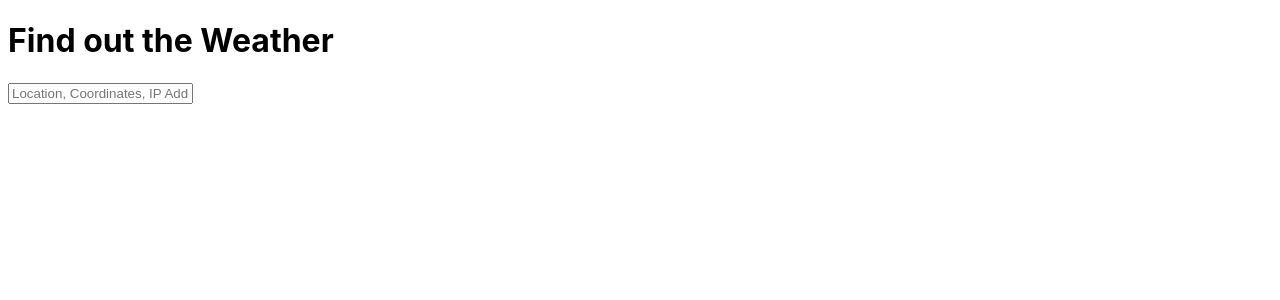
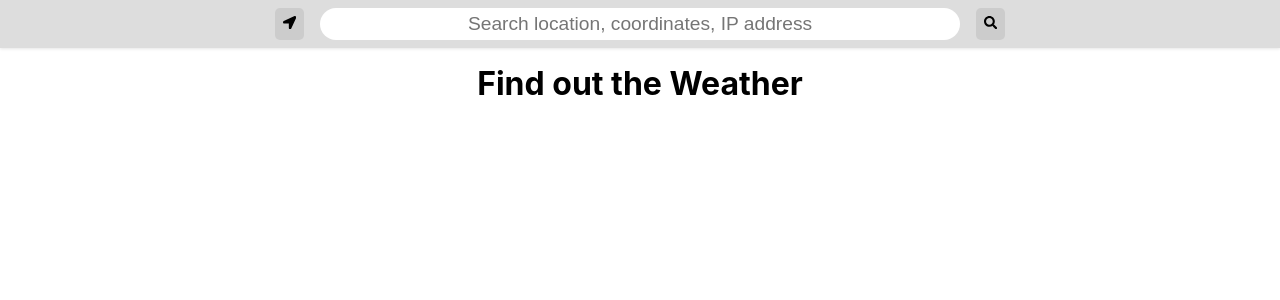
Before and after one commit to Calbabreaker/weather, a Next.js app: page / in a window 1280 px wide. Shown: the top 300 px of the page. Built offline with nearby package versions, Linux system fonts and the light colour scheme.

Commit message:
added some nice styling

```diff
--- /dev/null
+++ b/components/NavBar.tsx
@@ -0,0 +1,9 @@
+import { Search } from "./Search";
+
+export const NavBar: React.FC = () => {
+    return (
+        <nav>
+            <Search />
+        </nav>
+    );
+};
--- a/components/Search.tsx
+++ b/components/Search.tsx
@@ -2,10 +2,12 @@ import { FormEvent, useEffect, useRef, useState } from "react";
 import Router from "next/router";
 import { formatLocation, SearchLocation } from "lib/weather";
 import Link from "next/link";
+import { FaLocationArrow, FaSearch } from "react-icons/fa";
 
 export const Search: React.FC = () => {
     const [query, setQuery] = useState("");
     const [suggestions, setSuggestions] = useState<SearchLocation[]>([]);
+    const [isFocused, setIsFocused] = useState(false);
     const timeout = useRef<NodeJS.Timeout>();
 
     useEffect(() => {
@@ -29,20 +31,32 @@ export const Search: React.FC = () => {
         Router.push(`/weather/${query}`);
     }
 
+    Router.events.on("routeChangeComplete", () => setQuery(""));
+
     return (
         <form onSubmit={searchLocation} className="search">
+            <button>
+                <FaLocationArrow />
+            </button>
             <input
-                placeholder="Location, Coordinates, IP Address"
+                placeholder="Search location, coordinates, IP address"
                 type="text"
                 onInput={(e) => setQuery(e.currentTarget.value)}
+                onFocus={() => setIsFocused(true)}
+                onBlur={() => setTimeout(() => setIsFocused(false), 100)}
             />
-            <div>
+            <button>
+                <FaSearch />
+            </button>
+            {isFocused && (
+                <div className="suggestions">
                     {suggestions.map((suggestion) => (
                         <Link href={`/weather/${suggestion.url}`} key={suggestion.id}>
                             {formatLocation(suggestion)}
                         </Link>
                     ))}
                 </div>
+            )}
         </form>
     );
 };
--- a/package.json
+++ b/package.json
@@ -11,7 +11,8 @@
   "dependencies": {
     "next": "12.1.0",
     "react": "17.0.2",
-    "react-dom": "17.0.2"
+    "react-dom": "17.0.2",
+    "react-icons": "^4.3.1"
   },
   "devDependencies": {
     "@types/node": "17.0.19",
--- a/pages/_app.tsx
+++ b/pages/_app.tsx
@@ -1,12 +1,14 @@
 import "../styles/globals.css";
 import type { AppProps } from "next/app";
-import { Search } from "components/Search";
+import { NavBar } from "components/NavBar";
 
 export default function App({ Component, pageProps }: AppProps) {
     return (
-        <main>
-            <Component {...pageProps} />
-            <Search />
-        </main>
+        <>
+            <NavBar />
+            <main>
+                <Component {...pageProps} />
+            </main>
+        </>
     );
 }
--- a/styles/globals.css
+++ b/styles/globals.css
@@ -1,13 +1,70 @@
+* {
+    box-sizing: border-box;
+    margin: 0;
+}
+
 html,
 body {
     font-family: -apple-system, BlinkMacSystemFont, Segoe UI, Roboto, Oxygen, Ubuntu, Cantarell,
         Fira Sans, Droid Sans, Helvetica Neue, sans-serif;
 }
 
-* {
-    box-sizing: border-box;
+main {
+    margin: 1rem;
+    text-align: center;
+}
+
+nav {
+    box-shadow: 0 1px 3px rgb(0 0 0 / 0.1);
+    background: #ddd;
+    padding: 0.5rem;
+}
+
+.search {
+    display: flex;
+    justify-content: center;
+    width: 100%;
 }
 
 .search a {
     display: block;
+    padding: 0.5rem 1rem;
+    text-decoration: none;
+    color: inherit;
 }
+
+.search a:hover {
+    background: #ddd;
+}
+
+.search button {
+    padding: 0 0.5rem;
+    border: none;
+    border-radius: 5px;
+    background: #ccc;
+    cursor: pointer;
+}
+
+.search button:hover {
+    background: #bbb;
+}
+
+.search input {
+    text-align: center;
+    font-size: 1.2rem;
+    border-radius: 50px;
+    border: none;
+    margin: 0 1rem;
+    padding: 0.3rem 1rem;
+    width: max(50vw, 20rem);
+    outline: none;
+}
+
+.suggestions {
+    text-align: center;
+    width: max(50vw, 20rem);
+    position: absolute;
+    top: 3rem;
+    background: #fff;
+    box-shadow: 0 0 6px rgb(0 0 0 / 0.6);
+}
```
Also changed, not shown: 1 other file (tests, documents, lock files or other folders). Lines whose indentation alone changed are shown as unchanged.
